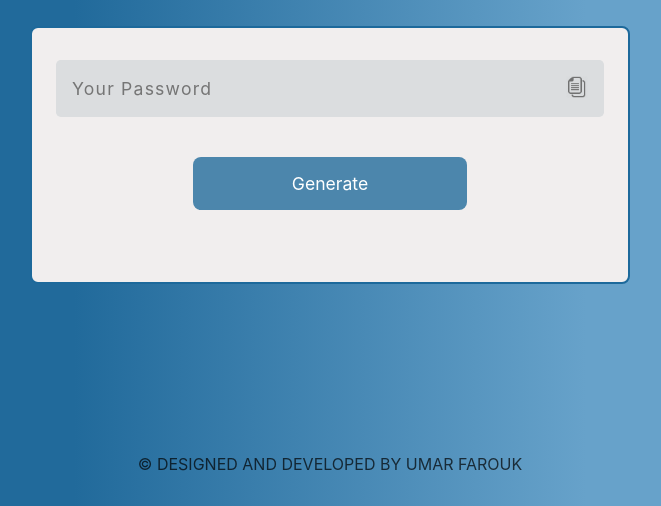
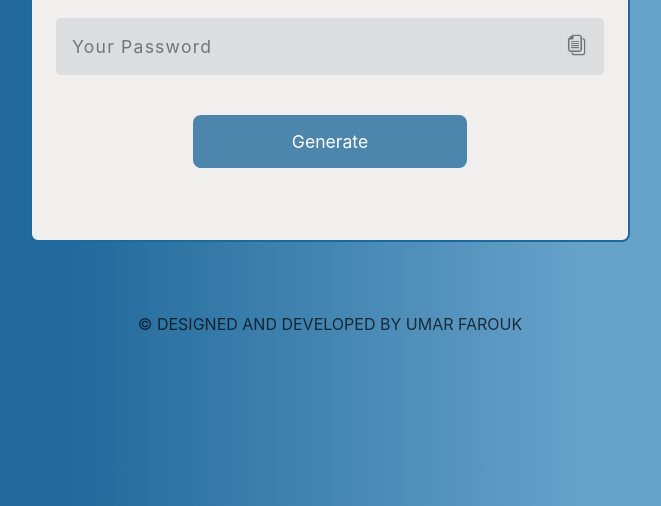
Before and after one commit to Fahass/Password-generaotr, a plain HTML site: page index.html in a window 1280 px wide. Shown: the part 294-800 px from the top of the page, without its empty margins (310-971 px from the left). Drawn offline with Linux system fonts and the light colour scheme.

Commit message:
Update style.css

```diff
--- a/style.css
+++ b/style.css
@@ -159,9 +159,14 @@
 }
 
 .wrapper #watermark {
-  position: absolute;
-  bottom: 4%;
+  margin: 3rem auto 1rem auto;
+  text-align: center;
   opacity: .7;
-  text-align: center;
+}
+
+@media (max-width: 320px) {
+  .wrapper #watermark {
+    margin: 1rem auto;
+  }
 }
 /*# sourceMappingURL=style.css.map */
```
